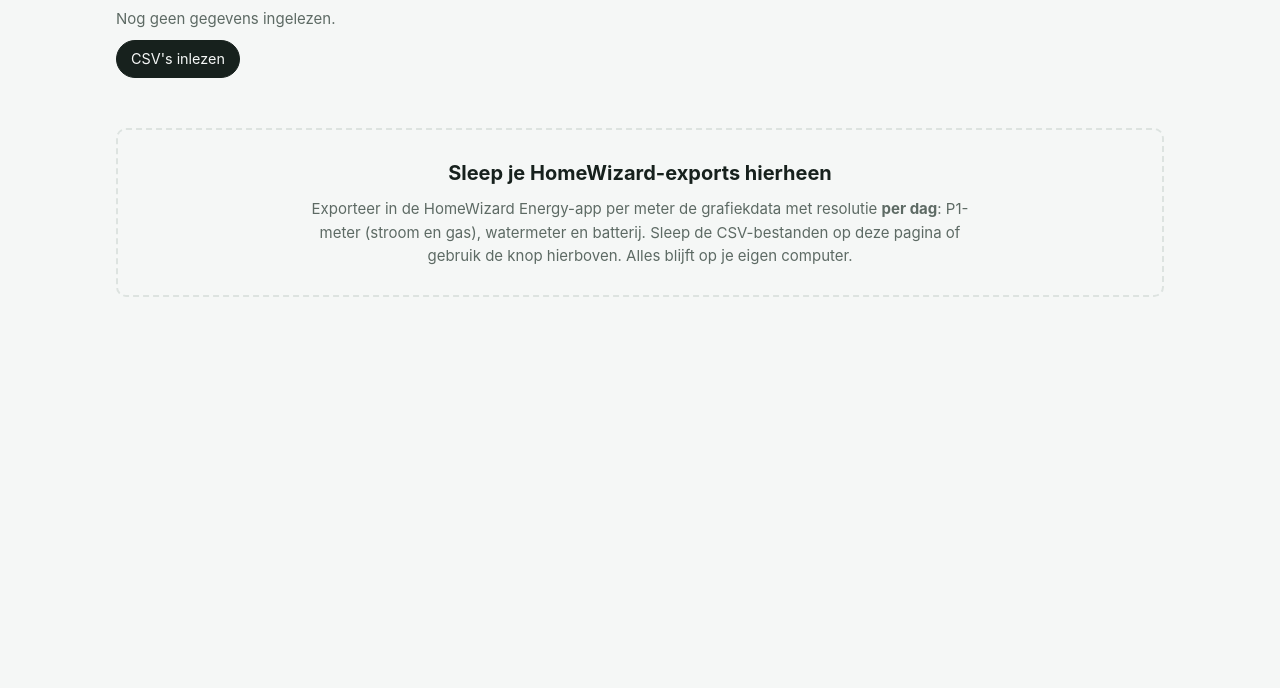
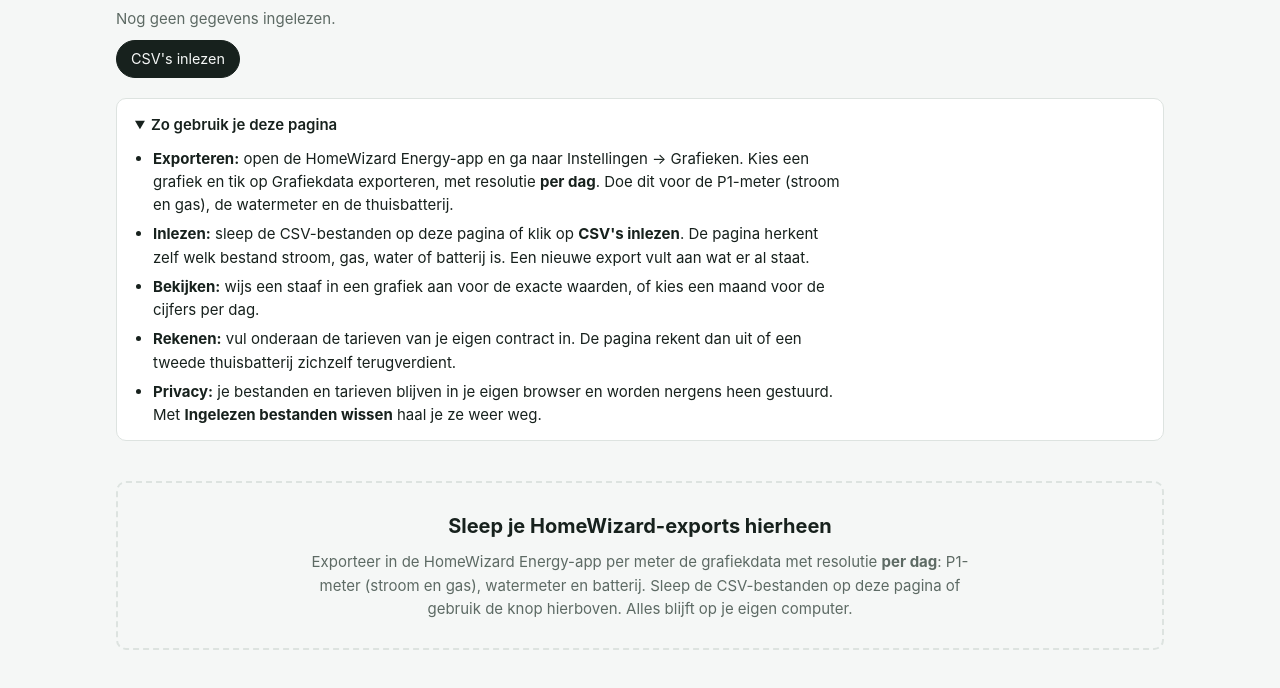
Before and after one commit to cyrus1977/homewizard, a plain HTML site: page web/index.html in a window 1280 px wide. Shown: the part 72-760 px from the top of the page. Drawn offline with Linux system fonts and the light colour scheme; a script that the page names is missing.

Commit message:
Korte gebruiksuitleg bovenaan de pagina

```diff
--- a/web/index.html
+++ b/web/index.html
@@ -76,6 +76,7 @@ select,input{font:inherit;color:var(--fg);background:var(--panel);border:1px sol
 .calc div:last-child{border-bottom:0;font-weight:600}
 details{border-top:1px solid var(--line);padding-top:16px}
 summary{cursor:pointer;font-weight:600}
+.intro{border-top:0;padding:14px 18px;background:var(--panel);border:1px solid var(--line);border-radius:var(--r)}
 details ul{margin:10px 0 0;padding-left:1.2em;display:grid;gap:6px;max-width:75ch}
 .files{font-size:.8rem;color:var(--muted);display:flex;flex-wrap:wrap;gap:6px}
 .files span{border:1px solid var(--line);border-radius:999px;padding:2px 10px}
@@ -96,6 +97,16 @@ details ul{margin:10px 0 0;padding-left:1.2em;display:grid;gap:6px;max-width:75c
       <span class="status" id="status" role="status"></span>
     </div>
     <div class="files" id="bestanden"></div>
+    <details class="intro" open>
+      <summary>Zo gebruik je deze pagina</summary>
+      <ul>
+        <li><b>Exporteren:</b> open de HomeWizard Energy-app en ga naar Instellingen → Grafieken. Kies een grafiek en tik op Grafiekdata exporteren, met resolutie <b>per dag</b>. Doe dit voor de P1-meter (stroom en gas), de watermeter en de thuisbatterij.</li>
+        <li><b>Inlezen:</b> sleep de CSV-bestanden op deze pagina of klik op <b>CSV's inlezen</b>. De pagina herkent zelf welk bestand stroom, gas, water of batterij is. Een nieuwe export vult aan wat er al staat.</li>
+        <li><b>Bekijken:</b> wijs een staaf in een grafiek aan voor de exacte waarden, of kies een maand voor de cijfers per dag.</li>
+        <li><b>Rekenen:</b> vul onderaan de tarieven van je eigen contract in. De pagina rekent dan uit of een tweede thuisbatterij zichzelf terugverdient.</li>
+        <li><b>Privacy:</b> je bestanden en tarieven blijven in je eigen browser en worden nergens heen gestuurd. Met <b>Ingelezen bestanden wissen</b> haal je ze weer weg.</li>
+      </ul>
+    </details>
   </header>
 
   <section class="drop" id="leeg">
```
